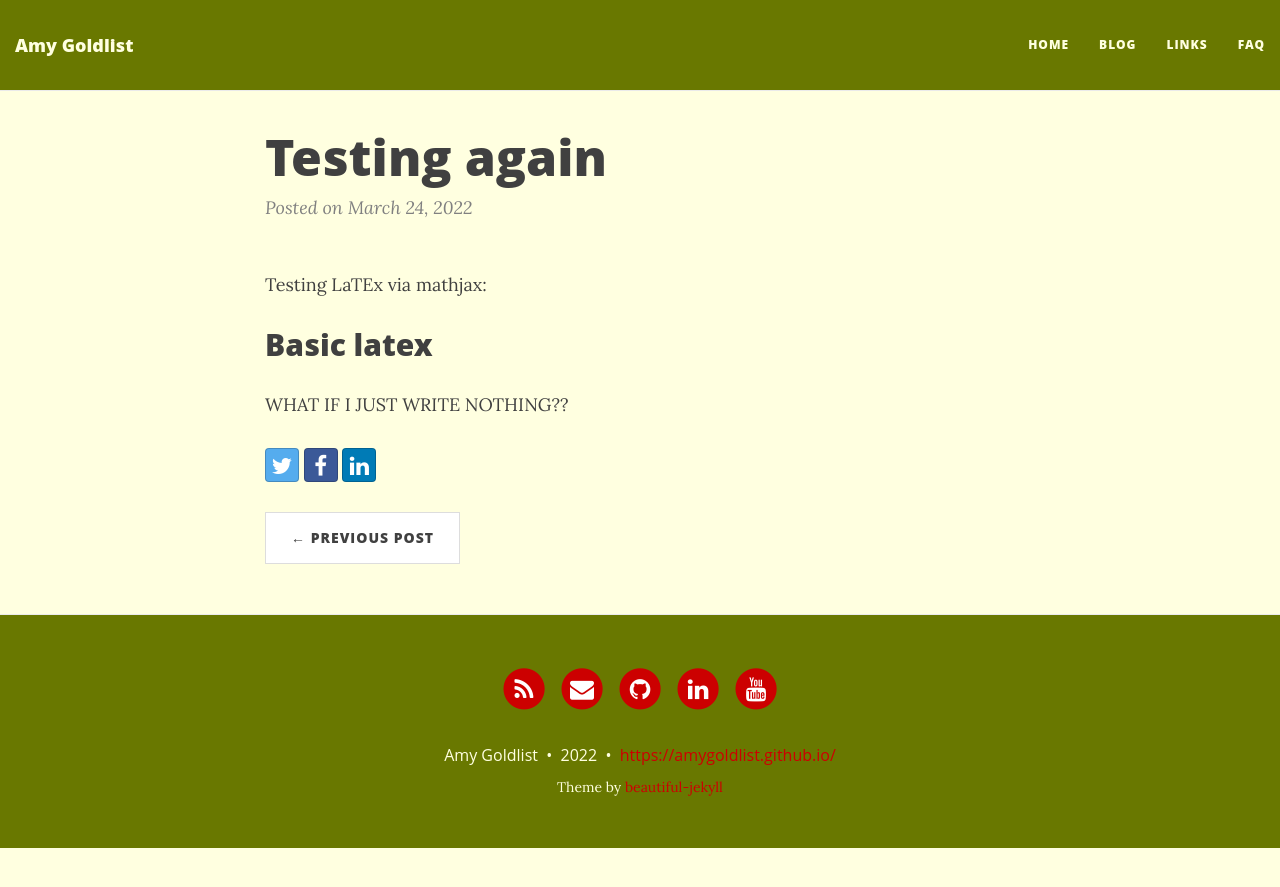
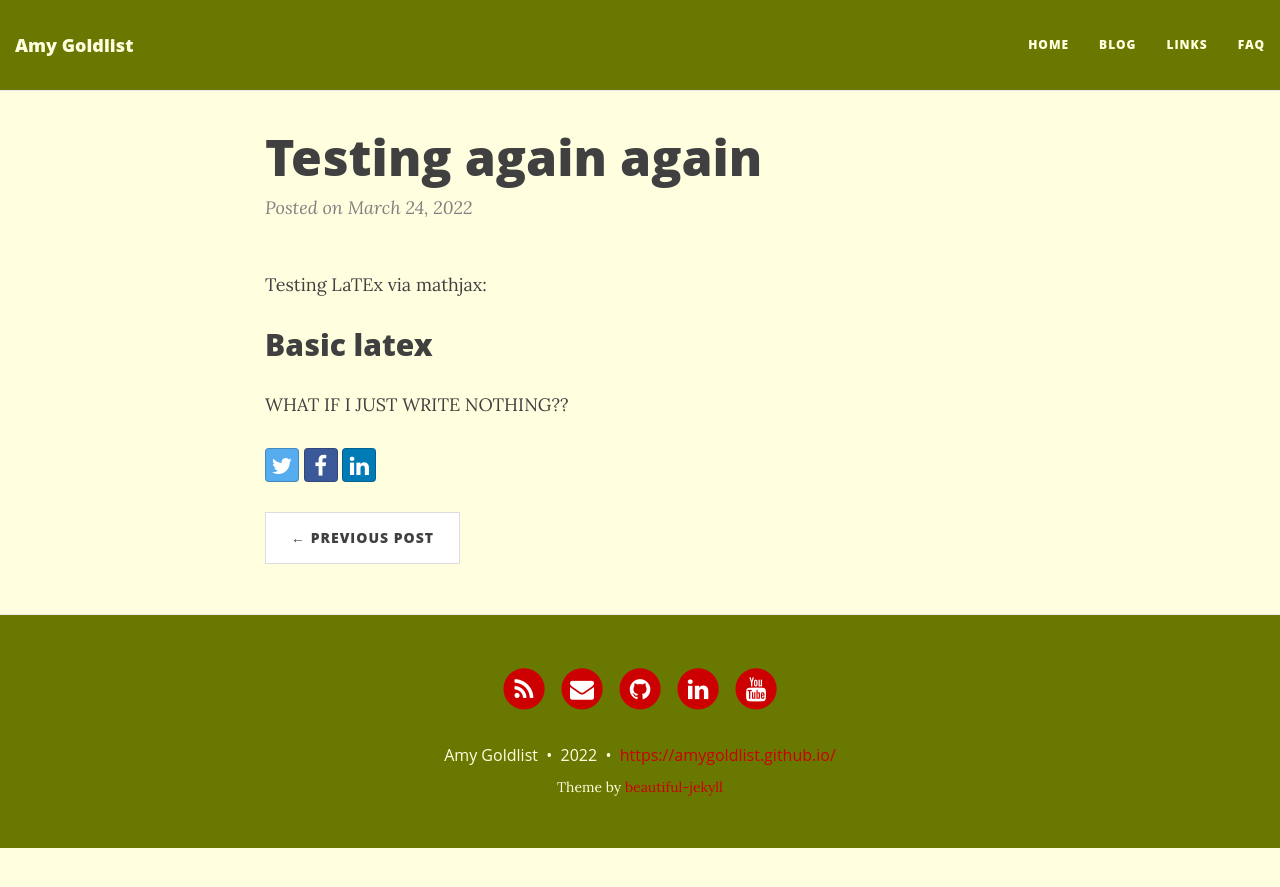
Before and after one commit to amygoldlist/amygoldlist.github.io, a Jekyll site: the page built from _posts/2022-03-24-TEST3.md, in a window 1280 px wide. Shown: the top 887 px of the page. Built offline with Jekyll 4.4.1, drawn with Linux system fonts in a browser that asks for light colours; nearby versions of some CDN libraries.

Commit message:
gorgot how annoying this is.,..

```diff
--- a/_posts/2022-03-24-TEST3.md
+++ b/_posts/2022-03-24-TEST3.md
@@ -1,8 +1,10 @@
 ---
 layout: post
-title: Testing again
-mathjax: true
+title: Testing again again
+
 ---
+
+ <script src="https://cdn.mathjax.org/mathjax/latest/MathJax.js?config=TeX-AMS-MML_HTMLorMML" type="text/javascript"></script>
 
 Testing LaTEx via mathjax:
 
```
Also changed, not shown: _posts/2022-03-24-TEST.md (+4 -2 lines).
